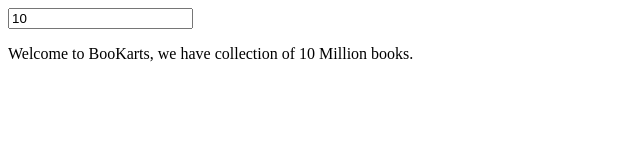
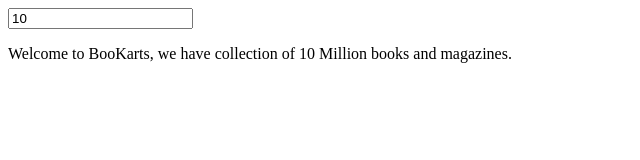
Before and after one commit to vaibhavw04/BookKart, a plain HTML site: page Index.html in a window 1280 px wide. Shown: the whole page, without its empty margins (0-640 px from the left). Drawn offline with nearby package versions, Linux system fonts and the light colour scheme.

Commit message:
"changes"

```diff
--- a/Index.html
+++ b/Index.html
@@ -10,6 +10,6 @@
 </head>
 <body ng-init="numofBooks=10">
 	<input type="text" ng-model="numofBooks" />
-	<p>Welcome to BooKarts, we have collection of {{numofBooks + ' Million'}} books.</p>
+	<p>Welcome to BooKarts, we have collection of {{numofBooks + ' Million'}} books and magazines.</p>
 </body>
 </html>
```
